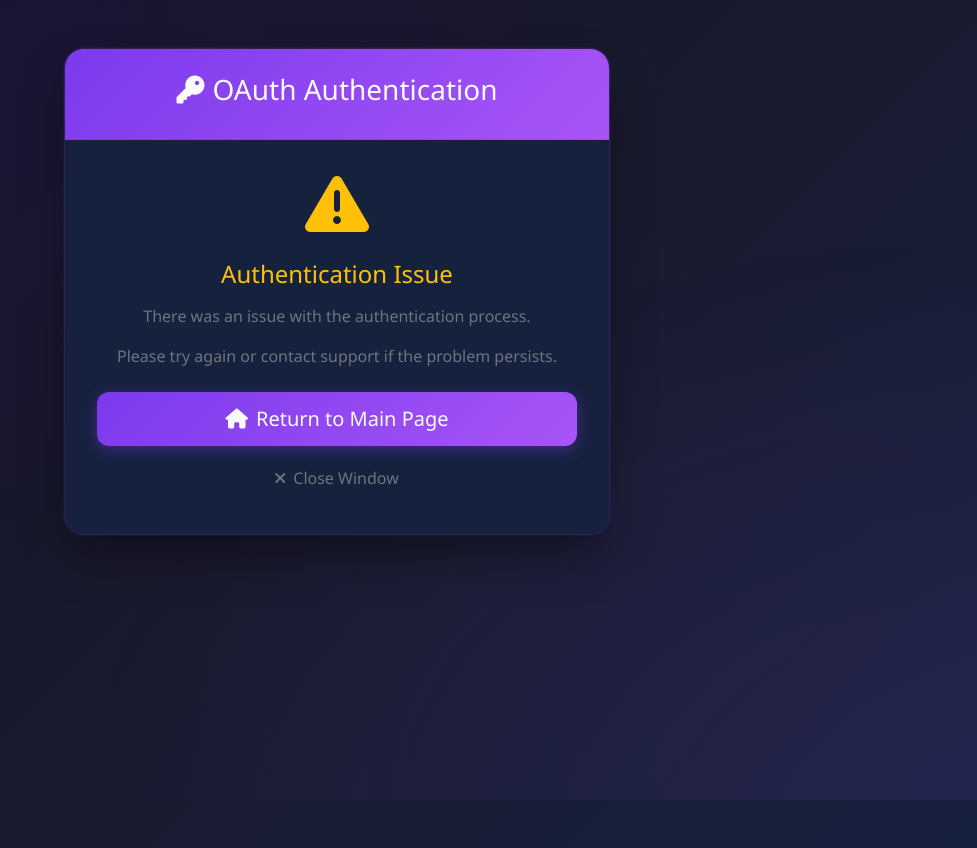
After one commit to pinco2025/ytuploadweb, a Flask app: template templates/oauth_callback.html in a window 1280 px wide. The commit adds this page. Shown: the whole page, without its empty margins (303-1280 px from the left). Run offline with Flask 3, Linux system fonts and the light colour scheme; the template is opened without the code that fills it, so the values that code supplies are empty; some libraries are stand-ins or nearby versions.

Commit message:
Auth Fix

```diff
--- a/app.py
+++ b/app.py
@@ -3,6 +3,7 @@ import os
 import uuid
 import tempfile
 import logging
+import webbrowser
 from typing import Dict, List, Optional
 from google_drive_service import GoogleDriveService
 from youtube_service import YouTubeServiceV2
@@ -12,6 +13,10 @@ from n8n_service import N8nService
 from config import Config
 import requests
 import json
+import urllib.parse
+from google.oauth2.credentials import Credentials
+from google_auth_oauthlib.flow import InstalledAppFlow
+import pickle
 
 # Configure logging
 logging.basicConfig(
@@ -554,6 +559,160 @@ def drive_job():
     else:
         return jsonify({'success': False, 'message': f'Webhook error: {resp.text}'}), 500
 
+@app.route('/auth/<client_id>')
+def auth_redirect(client_id):
+    am = AuthManager()
+    client = am.get_client_by_id(client_id)
+    if not client:
+        return "Client not found", 404
+    scopes = [
+        'https://www.googleapis.com/auth/youtube.upload',
+        'https://www.googleapis.com/auth/youtube.readonly'
+    ]
+    base_url = "https://accounts.google.com/o/oauth2/auth"
+    params = {
+        'response_type': 'code',
+        'client_id': client['client_id'],
+        'redirect_uri': 'http://localhost:5000/oauth2callback',  # Back to HTTP
+        'scope': ' '.join(scopes),
+        'access_type': 'offline',
+        'prompt': 'consent',
+        'include_granted_scopes': 'true'
+    }
+    auth_url = f"{base_url}?{urllib.parse.urlencode(params)}"
+
+    # Print the URL to terminal
+    print(f"\n{'='*80}")
+    print(f"🔐 OAuth URL for client {client_id}:")
+    print(f"{'='*80}")
+    print(f"URL: {auth_url}")
+    print(f"{'='*80}")
+    print("🌐 Opening browser automatically...")
+    print(f"{'='*80}\n")
+
+    # Automatically open the URL in the default browser
+    try:
+        webbrowser.open(auth_url)
+        print("✅ Browser opened successfully!")
+    except Exception as e:
+        print(f"❌ Failed to open browser automatically: {e}")
+        print("📋 Please copy and paste the URL above into your browser manually.")
+
+    return redirect(auth_url)
+
+@app.route('/auth-terminal/<client_id>')
+def auth_terminal(client_id):
+    """Generate OAuth URL and display it in terminal with browser opening."""
+    try:
+        success, result = auth_manager.generate_oauth_url(client_id)
+        if success:
+            return jsonify({
+                "success": True,
+                "message": "OAuth URL generated and displayed in terminal",
+                "url": result
+            })
+        else:
+            return jsonify({
+                "success": False,
+                "error": result
+            }), 400
+    except Exception as e:
+        logger.error(f"Error in auth_terminal: {e}")
+        return jsonify({
+            "success": False,
+            "error": f"Internal server error: {str(e)}"
+        }), 500
+
+@app.route('/oauth2callback')
+def oauth2callback():
+    """OAuth2 callback route for Google authentication."""
+    try:
+        # Get the authorization code from the URL parameters
+        auth_code = request.args.get('code')
+        state = request.args.get('state')
+        error = request.args.get('error')
+
+        # Log the callback parameters for debugging
+        logger.info(f"OAuth callback received - code: {auth_code[:20] if auth_code else 'None'}..., state: {state}, error: {error}")
+
+        if error:
+            logger.error(f"OAuth error: {error}")
+            flash(f'OAuth error: {error}', 'error')
+            return redirect(url_for('index'))
+
+        if not auth_code:
+            logger.error("No authorization code received")
+            flash('No authorization code received from Google', 'error')
+            return redirect(url_for('index'))
+
+        # For now, we need to determine which client this is for
+        # Since we don't have state parameter tracking, we'll need to handle this differently
+        # Let's create a simple token exchange for the first client
+
+        # Get the first client (you can improve this by adding state tracking)
+        clients = auth_manager.get_all_clients()
+        if not clients:
+            flash('No clients configured', 'error')
+            return redirect(url_for('index'))
+
+        client = clients[0]  # Use first client for now
+        client_id = client['id']
+
+        logger.info(f"Processing OAuth callback for client: {client_id}")
+
+        # Create the OAuth flow to exchange the code for tokens
+        scopes = [
+            'https://www.googleapis.com/auth/youtube.upload',
+            'https://www.googleapis.com/auth/youtube.readonly'
+        ]
+
+        client_config = {
+            "installed": {
+                "client_id": client['client_id'],
+                "client_secret": client['client_secret'],
+                "auth_uri": Config.AUTH_URI,
+                "token_uri": Config.TOKEN_URI,
+                "auth_provider_x509_cert_url": Config.AUTH_PROVIDER_X509_CERT_URL,
+                "redirect_uris": ["http://localhost:5000/oauth2callback"]  # Back to HTTP
+            }
+        }
+
+        flow = InstalledAppFlow.from_client_config(
+            client_config,
+            scopes=scopes
+        )
+
+        # Exchange the authorization code for tokens
+        # We need to construct the authorization response URL
+        authorization_response = request.url
+
+        logger.info(f"Exchanging authorization code for tokens...")
+
+        flow.fetch_token(
+            authorization_response=authorization_response,
+            redirect_uri="http://localhost:5000/oauth2callback"  # Back to HTTP
+        )
+
+        # Get the credentials from the flow
+        credentials = flow.credentials
+
+        # Save the credentials to a pickle file
+        token_path = os.path.join('tokens', f'token_{client_id}.pickle')
+        os.makedirs('tokens', exist_ok=True)
+
+        with open(token_path, 'wb') as token_file:
+            pickle.dump(credentials, token_file)
+
+        logger.info(f"✅ Successfully saved tokens for client {client_id} to {token_path}")
+
+        flash(f'✅ Successfully authenticated client {client_id}!', 'success')
+        return render_template('oauth_callback.html', success=True, client_id=client_id)
+
+    except Exception as e:
+        logger.error(f"Error in OAuth callback: {e}")
+        flash(f'OAuth callback error: {str(e)}', 'error')
+        return redirect(url_for('index'))
+
 @app.errorhandler(404)
 def not_found(error):
     return jsonify({
--- a/config.py
+++ b/config.py
@@ -1,4 +1,5 @@
 import os
+os.environ['REDIRECT_URI'] = 'http://localhost:5000/oauth2callback'
 from dotenv import load_dotenv
 
 load_dotenv()
@@ -17,7 +18,7 @@ class Config:
     YOUTUBE_CHANNEL_ID = os.environ.get('YOUTUBE_CHANNEL_ID')
 
     # OAuth2 settings
-    REDIRECT_URI = os.environ.get('REDIRECT_URI') or 'http://localhost:8080/'
+    REDIRECT_URI = os.environ.get('REDIRECT_URI') or 'http://localhost:5000/oauth2callback'
     AUTH_URI = os.environ.get('AUTH_URI') or 'https://accounts.google.com/o/oauth2/auth'
     TOKEN_URI = os.environ.get('TOKEN_URI') or 'https://oauth2.googleapis.com/token'
     AUTH_PROVIDER_X509_CERT_URL = os.environ.get('AUTH_PROVIDER_X509_CERT_URL') or 'https://www.googleapis.com/oauth2/v1/certs'
--- a/static/css/style.css
+++ b/static/css/style.css
@@ -458,5 +458,31 @@ a:hover {
 }
 
 .video-details strong {
-  color: var(--text-primary);
+  color: var(--primary-color);
 }
+
+.auth-callback {
+  text-align: center;
+  padding: 3rem 2rem;
+  max-width: 500px;
+  margin: 0 auto;
+}
+
+.auth-callback h1 {
+  color: var(--success-color);
+  margin-bottom: 1.5rem;
+  font-size: 2rem;
+}
+
+.auth-callback p {
+  color: var(--text-secondary);
+  margin-bottom: 1rem;
+  font-size: 1.1rem;
+  line-height: 1.6;
+}
+
+.auth-callback .btn {
+  margin-top: 2rem;
+  font-size: 1.1rem;
+  padding: 1rem 2rem;
+}
--- /dev/null
+++ b/templates/oauth_callback.html
@@ -0,0 +1,60 @@
+<!DOCTYPE html>
+<html lang="en">
+<head>
+    <meta charset="UTF-8">
+    <meta name="viewport" content="width=device-width, initial-scale=1.0">
+    <title>OAuth Callback - YouTube Upload System</title>
+    <link href="https://cdn.jsdelivr.net/npm/bootstrap@5.1.3/dist/css/bootstrap.min.css" rel="stylesheet">
+    <link href="https://cdnjs.cloudflare.com/ajax/libs/font-awesome/6.0.0/css/all.min.css" rel="stylesheet">
+    <link rel="stylesheet" href="{{ url_for('static', filename='css/style.css') }}">
+</head>
+<body>
+    <div class="container mt-5">
+        <div class="row justify-content-center">
+            <div class="col-md-6">
+                <div class="card">
+                    <div class="card-header bg-primary text-white text-center">
+                        <h3><i class="fas fa-key me-2"></i>OAuth Authentication</h3>
+                    </div>
+                    <div class="card-body text-center">
+                        {% if success %}
+                            <div class="mb-4">
+                                <i class="fas fa-check-circle text-success" style="font-size: 4rem;"></i>
+                            </div>
+                            <h4 class="text-success mb-3">Authentication Successful!</h4>
+                            <p class="text-muted mb-3">
+                                Client <strong>{{ client_id }}</strong> has been successfully authenticated with Google.
+                            </p>
+                            <p class="text-muted mb-4">
+                                Your access tokens have been saved and you can now use this client for YouTube operations.
+                            </p>
+                        {% else %}
+                            <div class="mb-4">
+                                <i class="fas fa-exclamation-triangle text-warning" style="font-size: 4rem;"></i>
+                            </div>
+                            <h4 class="text-warning mb-3">Authentication Issue</h4>
+                            <p class="text-muted mb-3">
+                                There was an issue with the authentication process.
+                            </p>
+                            <p class="text-muted mb-4">
+                                Please try again or contact support if the problem persists.
+                            </p>
+                        {% endif %}
+
+                        <div class="d-grid gap-2">
+                            <a href="{{ url_for('index') }}" class="btn btn-primary btn-lg">
+                                <i class="fas fa-home me-2"></i>Return to Main Page
+                            </a>
+                            <button onclick="window.close()" class="btn btn-outline-secondary">
+                                <i class="fas fa-times me-2"></i>Close Window
+                            </button>
+                        </div>
+                    </div>
+                </div>
+            </div>
+        </div>
+    </div>
+
+    <script src="https://cdn.jsdelivr.net/npm/bootstrap@5.1.3/dist/js/bootstrap.bundle.min.js"></script>
+</body>
+</html>
--- a/tokens/quota_client2.json
+++ b/tokens/quota_client2.json
@@ -1,7 +1,7 @@
 {
   "daily_quota": 10000,
   "used_quota": 2,
-  "last_reset": "2025-07-17T04:33:05.156928",
+  "last_reset": "2025-07-18T04:28:45.835106",
   "operations": {
     "channels.list": 2
   }
```
Also changed, not shown: auth_manager.py (+64 -30 lines), templates/index.html (+69 -4 lines), test_oauth.py (added, +32 -0 lines).
